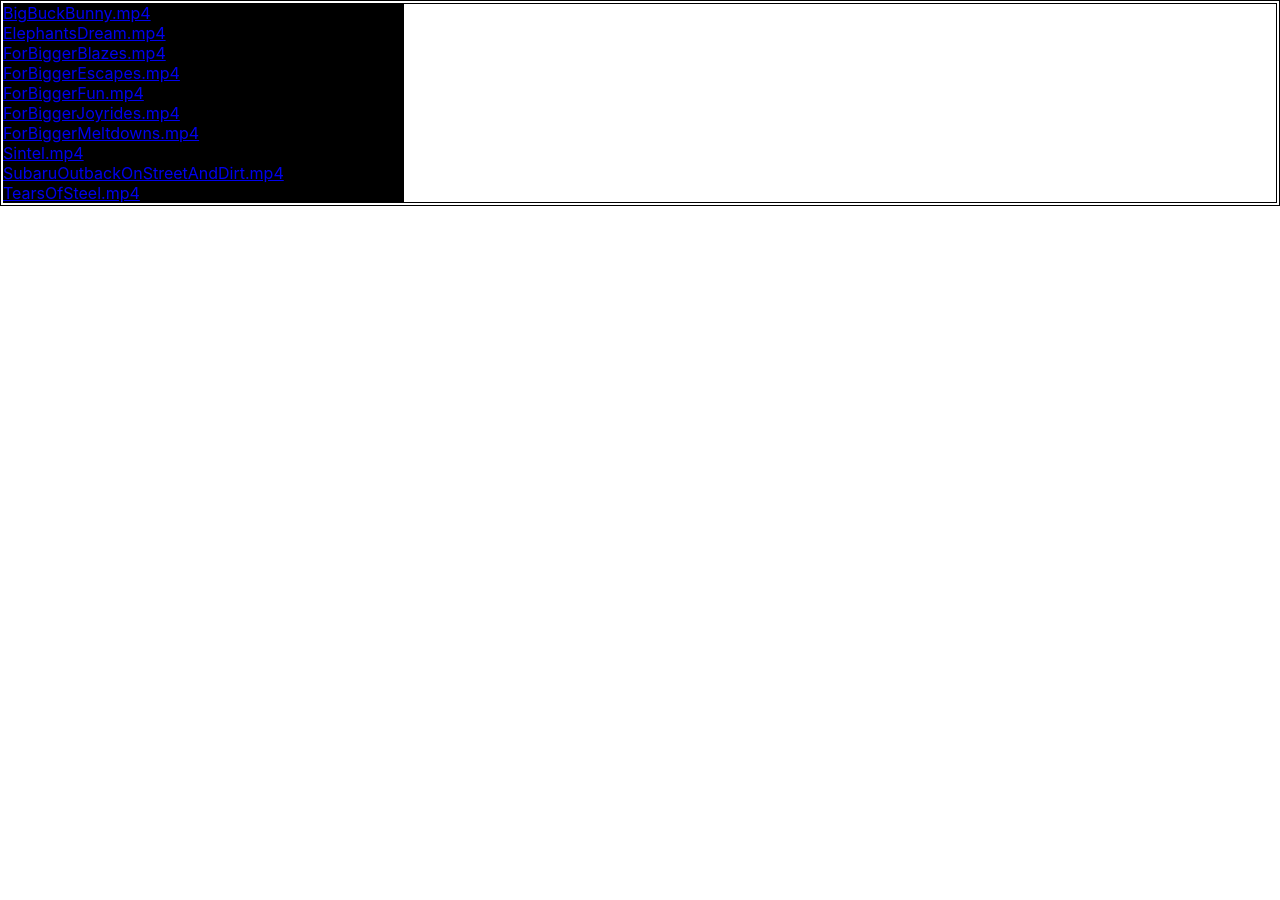
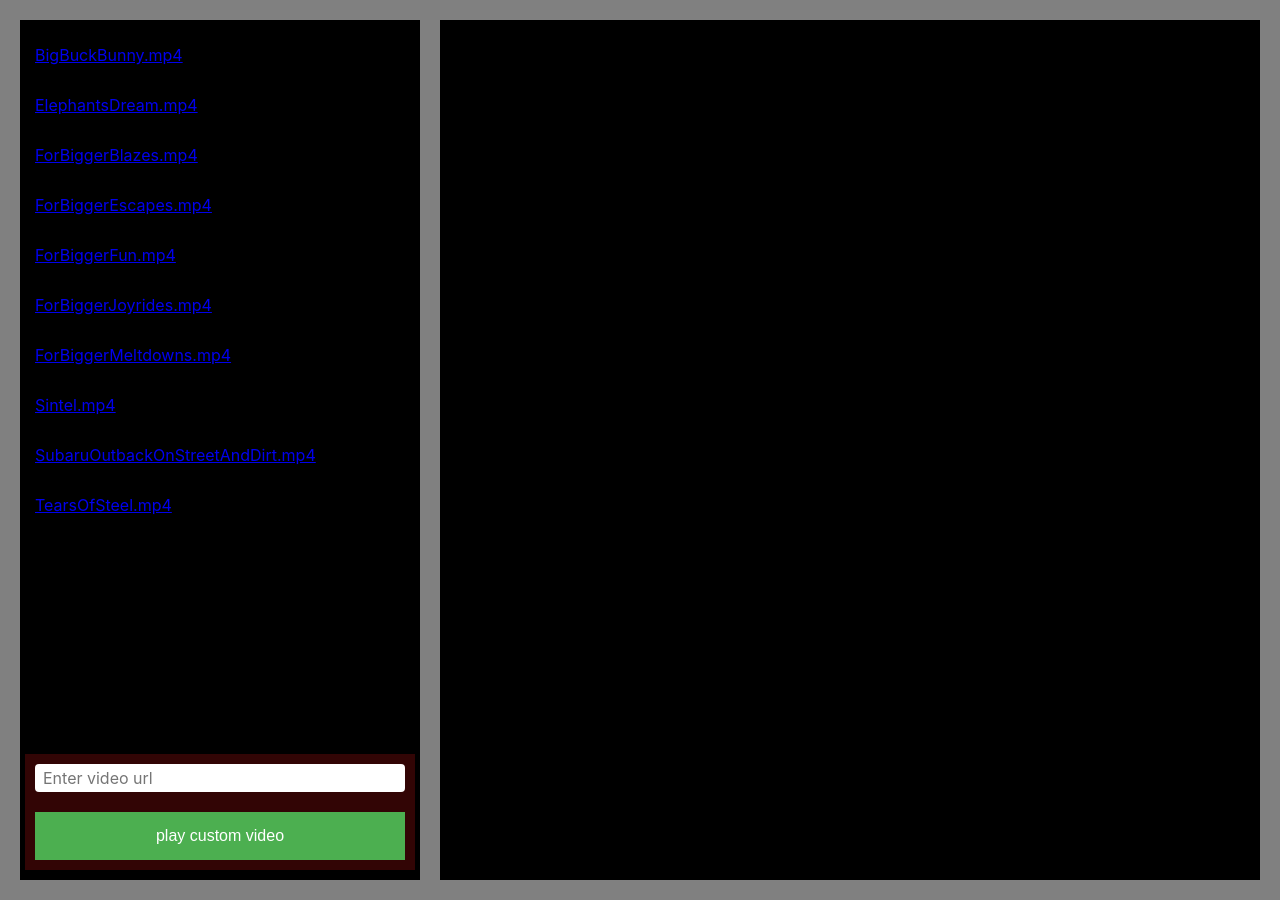
Before and after one commit to sandeepgoyal84/multiplayer, a React (Create React App) app: page / in a window 1280 px wide. Before the commit the page ends 800 px from the top, so only its background shows below. Built offline with nearby package versions, Linux system fonts and the light colour scheme.

Commit message:
added play button

```diff
--- a/src/App.css
+++ b/src/App.css
@@ -1,24 +1,28 @@
+*,
+*::before,
+*::after {
+  box-sizing: border-box;
+}
 body{
-  height : 100%;;
+  background-color: gray;
 }
-#root{
-  height : 100%;;
+.button {
+  background-color: #4CAF50; /* Green */
+  border: none;
+  color: white;
+  padding: 15px 32px;
+  text-align: center;
+  text-decoration: none;
+  display: inline-block;
+  font-size: 16px;
 }
-.App {
-  text-align: center;
+
+.input {
+  font-size: 16px;
+  font-size: max(16px, 1em);
+  font-family: inherit;
+  padding: 0.25em 0.5em;
+  background-color: #fff;
+  border: 2px solid var(--input-border);
+  border-radius: 4px;
 }
-#full-area{
-  position: fixed;
-  background: white;
-}
-#content-area{
-  background: white;
-}
-#video-area{
-  background: white;
-  border: 2px solid red;
-}
-.video-wrapper{
-  background: black;
-
-}
--- a/src/App.js
+++ b/src/App.js
@@ -4,7 +4,9 @@
 
 function App() {
   return (
-    <HLSComponent />
+    <div style={{ height: "900px", display: "flex" }}>
+      <HLSComponent />
+    </div>
   );
 }
 
--- a/src/HLSComponent.js
+++ b/src/HLSComponent.js
@@ -1,6 +1,7 @@
 import React, { useCallback, useState, useRef, useEffect } from 'react';
 import HLSVideoListWrapper from './HLSVideoListWrapper';
 import HLSVideoLink from './HLSVideoLink';
+import './App.css';
 
 
 const videoData = [{
@@ -55,7 +56,7 @@
 }];
 function HLSComponent() {
     const [videoList, setVideoList] = useState([]);
-    const [selectedId, setSelectedId]= useState(-1);
+    const [selectedId, setSelectedId] = useState('');
 
     //load data
     useEffect(() => {
@@ -65,12 +66,12 @@
         let videos = [];
         // add additinal properties
         data.forEach((video, index) => {
-            videos.push({ ...video, "id": index });
+            videos.push({ ...video, "id": "" + index });
         })
         // set to state variable
         setVideoList(oldState => [...videos]);
     }, []);
-
+    const [addVideo, setAddVideo] = useState('');
     const [playingVideos, setPlayingVideos] = useState([]);
 
     const projectVideo = useCallback((video) => {
@@ -79,16 +80,24 @@
         }
         setSelectedId(video.id);
     }, [playingVideos]);
+    const handleAddVideo = () => {
+        projectVideo({ "src": addVideo, "title": addVideo, "poster": "", id: addVideo });
+        setAddVideo('');
+    }
     return (
-        <div style={{ display: "flex", alignItems: "stretch", padding: "2px", border: "1px solid black" }}>
+        <div style={{ flexGrow: 1, display: "flex", margin: "20px", backgroundColor: "black" }}>
             <div style={{ flexBasis: "400px", display: "flex", flexDirection: "column" }}>
-
-                {videoList.map((video) => (
-                    <HLSVideoLink key={video.id} projectVideo={projectVideo} video={video} />
-                ))}
+                <div style={{ flexGrow: 1, display: "flex", margin: "10px", flexDirection: "column" }}>
+                    {videoList.map((video) => (
+                        <HLSVideoLink key={video.id} projectVideo={projectVideo} video={video} />
+                    ))}</div>
+                <div style={{ display: "flex", flexDirection: "column", margin: "50px 5px 10px 5px", backgroundColor: `rgb(50, 5, 5)` }}>
+                    <input className='input' style={{ margin: "10px" }} type='text' value={addVideo} placeholder="Enter video url" onChange={e => setAddVideo(e.target.value)} />
+                    <button className='button' style={{ margin: "10px" }} onClick={handleAddVideo}>play custom video</button>
+                </div>
             </div>
-            <div style={{ flexGrow: 1, border: "1px solid black", display: "flex", flexDirection: "column" }}>
-                <HLSVideoListWrapper playingVideos={playingVideos} selectedId={selectedId}/>
+            <div style={{ flexGrow: 1, borderLeft: "20px solid gray", display: "flex", flexDirection: "column" }}>
+                <HLSVideoListWrapper playingVideos={playingVideos} selectedId={selectedId} />
             </div>
         </div>
     );
--- a/src/HLSVideoLink.js
+++ b/src/HLSVideoLink.js
@@ -2,7 +2,7 @@
 
 function HLSVideoLink({ projectVideo, video }) {
     return (
-        <div style={{ background: "black", color:"white", textDecoration:"none", width:"400px", wordBreak:'break-all' }}>
+        <div style={{ color: "white", padding: "15px 5px", wordBreak: 'break-all' }}>
             <a href="#" onClick={() => projectVideo(video)}>
                 {video.title}
             </a>
--- a/src/HLSVideoListWrapper.js
+++ b/src/HLSVideoListWrapper.js
@@ -2,7 +2,7 @@
 import HLSVideoPlayer from './HLSVideoPlayer';
 
 function HLSVideoListWrapper({ playingVideos, selectedId }) {
-    const [highLightId, setHighLightId] = useState(-1);
+    const [highLightId, setHighLightId] = useState('');
     const [videoUrl, setVideoUrl] = useState('');
 
     const highLightVideo = (id) => {
--- a/src/HLSVideoPlayer.js
+++ b/src/HLSVideoPlayer.js
@@ -99,10 +99,10 @@
     return (
         <div style={{ display: "flex", flexDirection: "column" }}>
 
-            <div style={{ background: "black", color: "white", textDecoration: "none", width: "400px", wordBreak: 'break-all' }}>
+            <div style={{ color: "white", textDecoration: "none", width: "400px", wordBreak: 'break-all' }}>
                 {video.title}
             </div>
-            <div style={{ height: "200px", width: "400px", display: 'flex', flexDirection: 'column', background: "black" }}>
+            <div style={{ height: "200px", width: "400px", display: 'flex', flexDirection: 'column' }}>
                 <div ref={videoRef} />
                 <div style={{ display: 'flex', justifyContent: "center", alignContent: 'baseline', background: "blue" }}>
                     <label style={{ color: "white", fontFamily: "verdana", fontSize: "0.75em" }} htmlFor="volume-control">Volume:</label>
```
